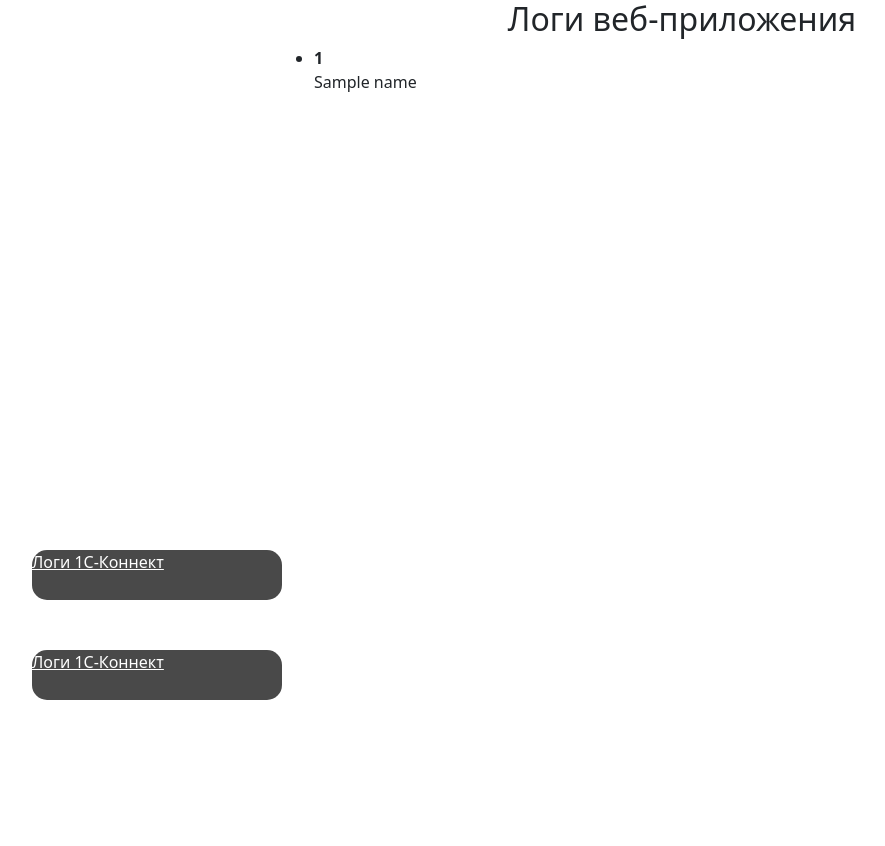
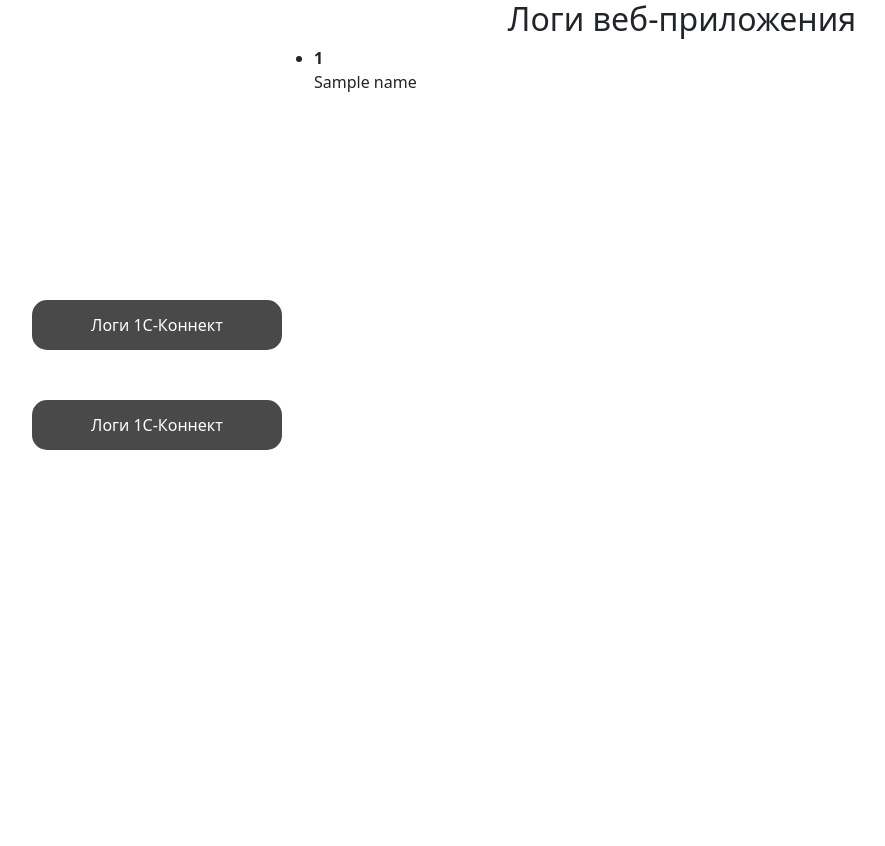
Before and after one commit to cdkintegracia/web_app_4dk, a Flask app: template web_app_4dk/templates/main_page.html in a window 1280 px wide. Shown: the whole page, without its empty margins (50-935 px from the left). Run offline with Flask 2, Linux system fonts and the light colour scheme; the template is opened without the code that fills it: most values are stand-ins (such as "Sample title", 1, 10 or a date in 2020); parts of the project's set-up code (start-up, migrations or seed data) failed here and were passed over.

Commit message:
Update main_page.css

```diff
--- a/web_app_4dk/static/css/main_page.css
+++ b/web_app_4dk/static/css/main_page.css
@@ -18,7 +18,7 @@ li {
 .buttons {
     display: flex;
     flex-direction: column;
-    padding-top: 500px;
+    padding-top: 250px;
 }
 
 .buttons a {
@@ -28,11 +28,17 @@ li {
     border-radius: 15px;
     color: #fff;
     margin-top: 50px;
+    display: flex;
+    align-items: center;
+    text-align: center;
+    justify-content: center;
+    text-decoration: none;
 }
 
 .buttons a:hover{
     transition: 0.2s;
     background-color: rgba(73, 73, 73, 0.7);
+    text-decoration: none;
 }
 
 .container {
```
